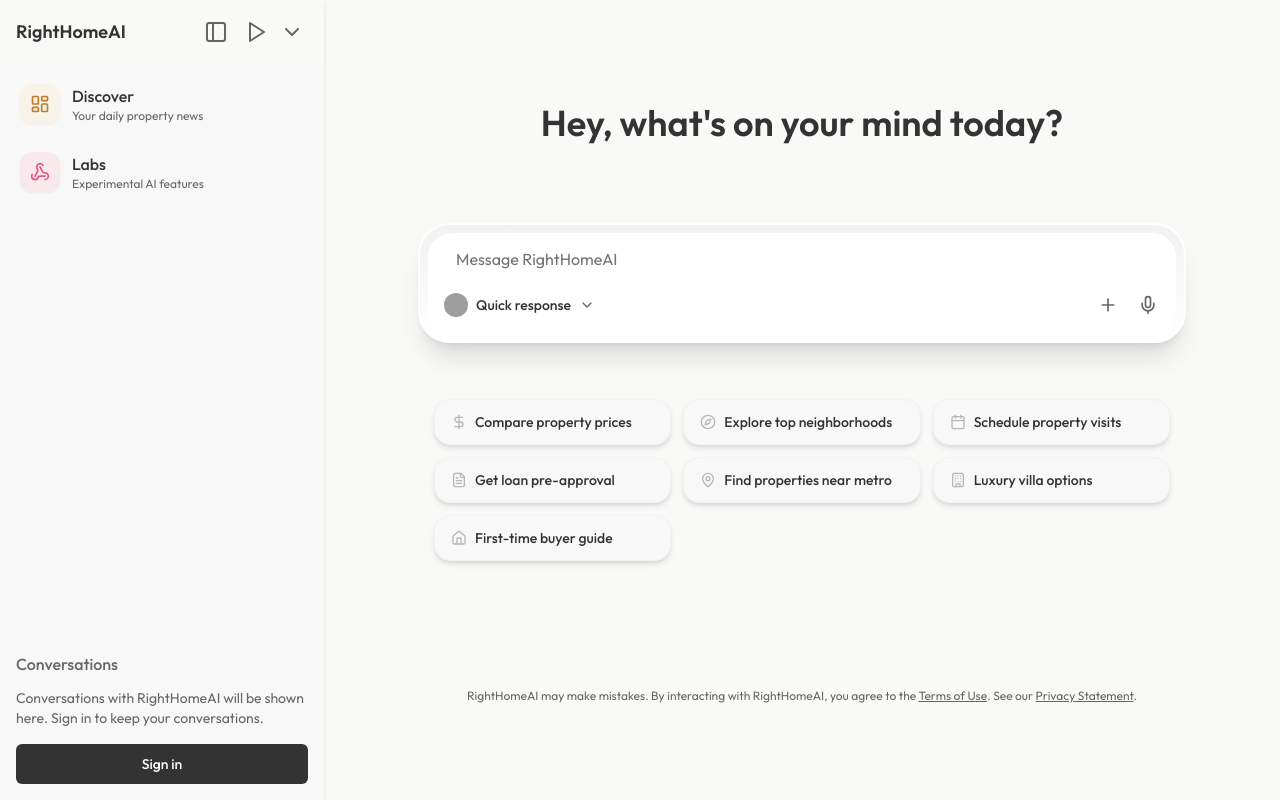
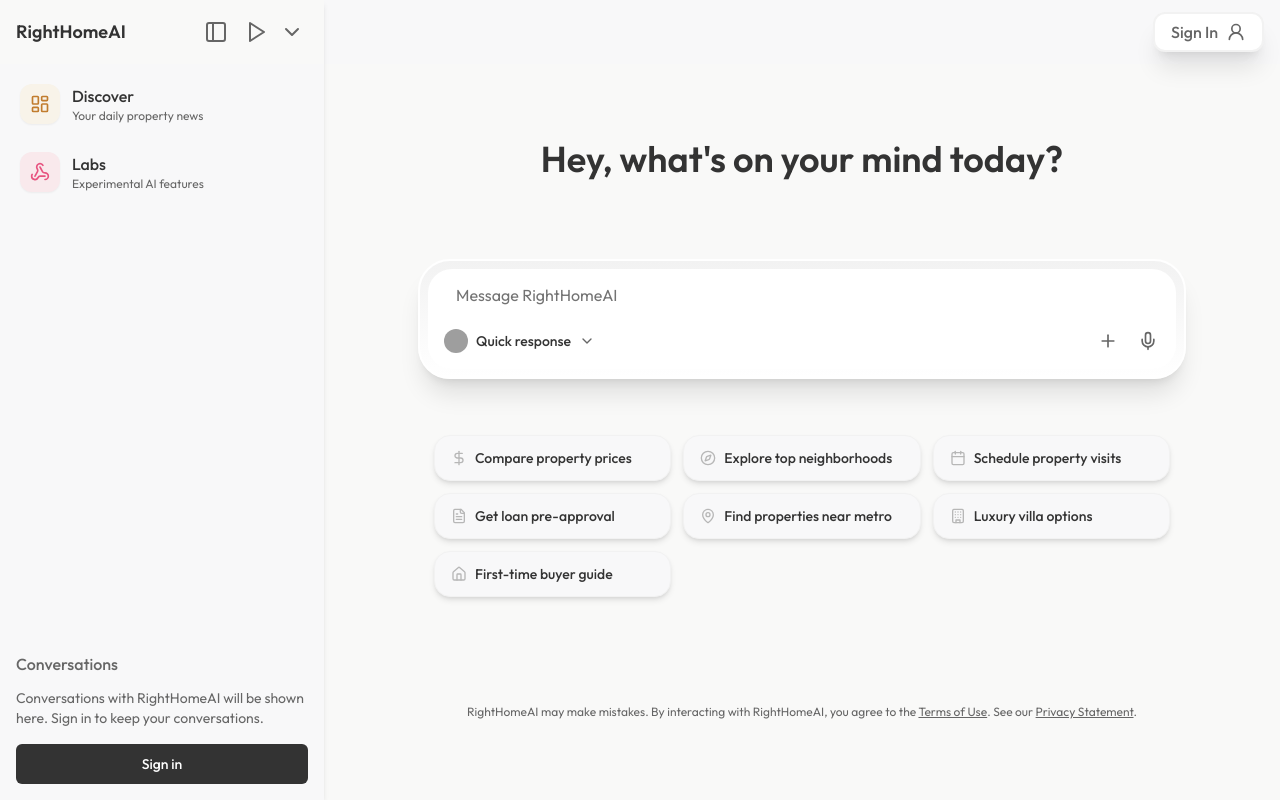
Before and after one commit to Propit-AI/Prem-RightHomeAI, a Next.js app: page / in a window 1280 px wide. Built offline with nearby package versions, Linux system fonts and the light colour scheme; grey boxes are pictures that could not be loaded.

Commit message:
add navbar

```diff
--- a/app/page.tsx
+++ b/app/page.tsx
@@ -4,6 +4,7 @@ import ChatSuggestions from "@/components/chat-suggestions"
 import ChatInterface from "@/components/chat-interface"
 import { useChat } from "@/contexts/chat-context"
 import MessageInput from "@/components/message-input"
+import Navbar from "@/components/navbar"
 
 export default function Home() {
   const { isConversationStarted } = useChat()
@@ -23,7 +24,10 @@ export default function Home() {
   }, [isConversationStarted])
 
   return (
-    <div className="h-full w-full flex flex-col md:justify-between items-center p-6 pb-24 overflow-y-auto relative">
+    <div className="h-full w-full flex flex-col md:justify-between items-center p-6 py-20 overflow-y-auto relative">
+      <div className="absolute top-0 w-full right-0">
+        <Navbar/>
+      </div>
       {/* Mobile: Text content at top */}
       <div className="md:hidden text-xs text-[#666666] mb-6 mt-16">
         <p>
--- a/components/discover-content.tsx
+++ b/components/discover-content.tsx
@@ -5,6 +5,7 @@ import { Button } from "@/components/ui/button"
 import { Play } from "lucide-react"
 import { useChat } from "@/contexts/chat-context"
 import MessageInput from "./message-input"
+import Navbar from "./navbar"
 
 export default function DiscoverContent() {
   const { startConversation } = useChat()
@@ -26,9 +27,13 @@ export default function DiscoverContent() {
   }
 
   return (
-    <div className="p-6 max-w-5xl mx-auto flex flex-col items-center mt-14 mb-36">
+    <div className="p-6 max-w-5xl mx-auto flex flex-col items-center mt-20 mb-36">
       <div className="fixed p-2 bottom-0 w-full mx-auto max-w-3xl">
         <MessageInput/>
+      </div>
+
+      <div className="absolute top-0 w-full right-0">
+        <Navbar/>
       </div>
       <h1 className="text-[26px] md:text-4xl font-semibold text-[#333333] mb-12">It's great to see you</h1>
 
--- /dev/null
+++ b/components/navbar.tsx
@@ -0,0 +1,23 @@
+"use client";
+
+import { UserRound } from "lucide-react";
+import { Button } from "./ui/button";
+
+function Navbar() {
+    return (
+        <div className="w-full h-16 bg-[#f8f8f9]/80 backdrop-blur-sm flex justify-end items-center">
+            <Button
+                variant="outline"
+                className="rounded-xl text-md border-2 border-[#f2f2f2] bg-white text-[#666666] hover:bg-[#f2f2f2] shadow-xl mr-4"
+                onClick={() => {
+                    // Handle sign-in logic here
+                }}
+            >
+            Sign In
+            <UserRound className="h-5 w-5 ml-2"/>
+            </Button>
+        </div>
+    );
+}
+
+export default Navbar;
```
